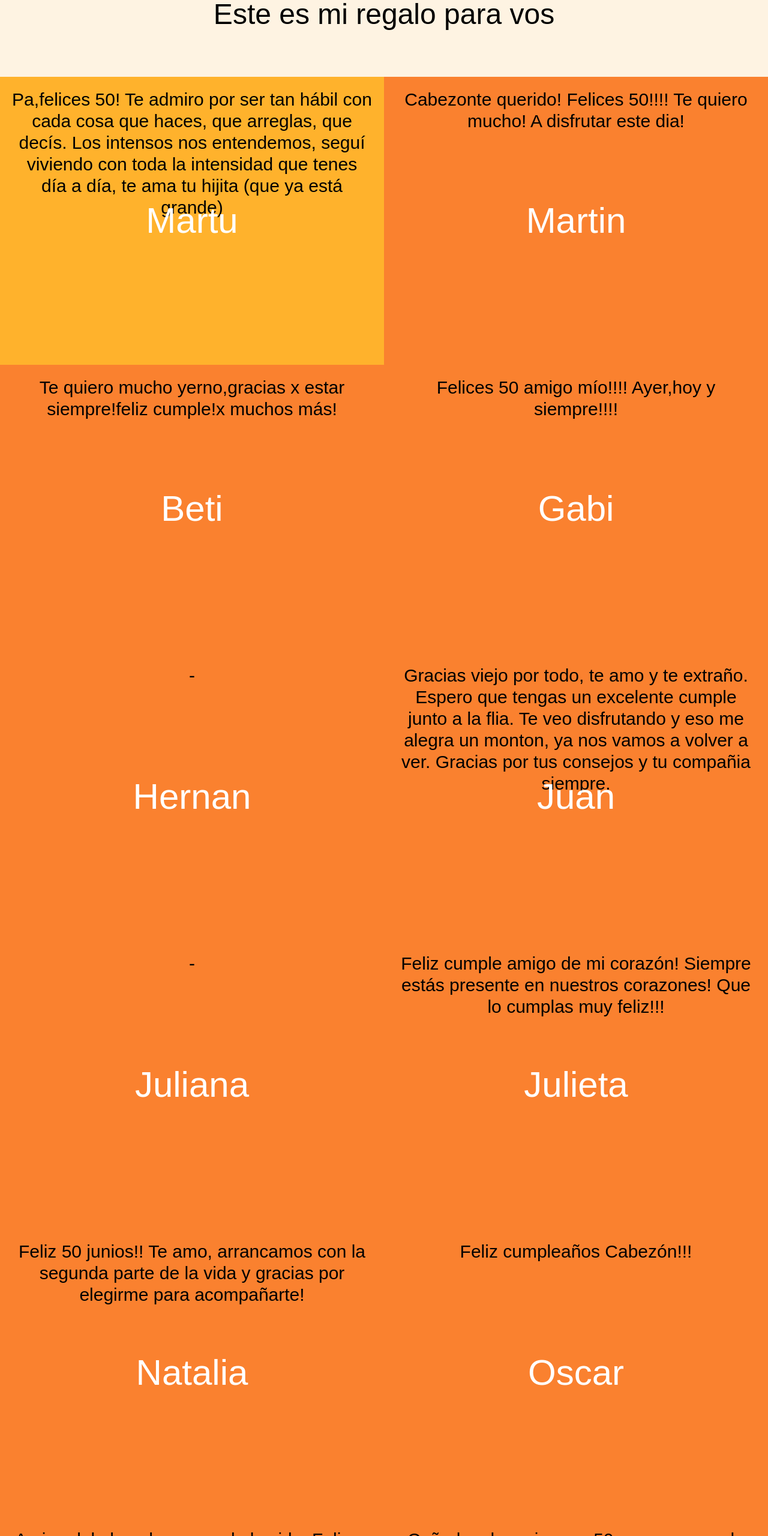
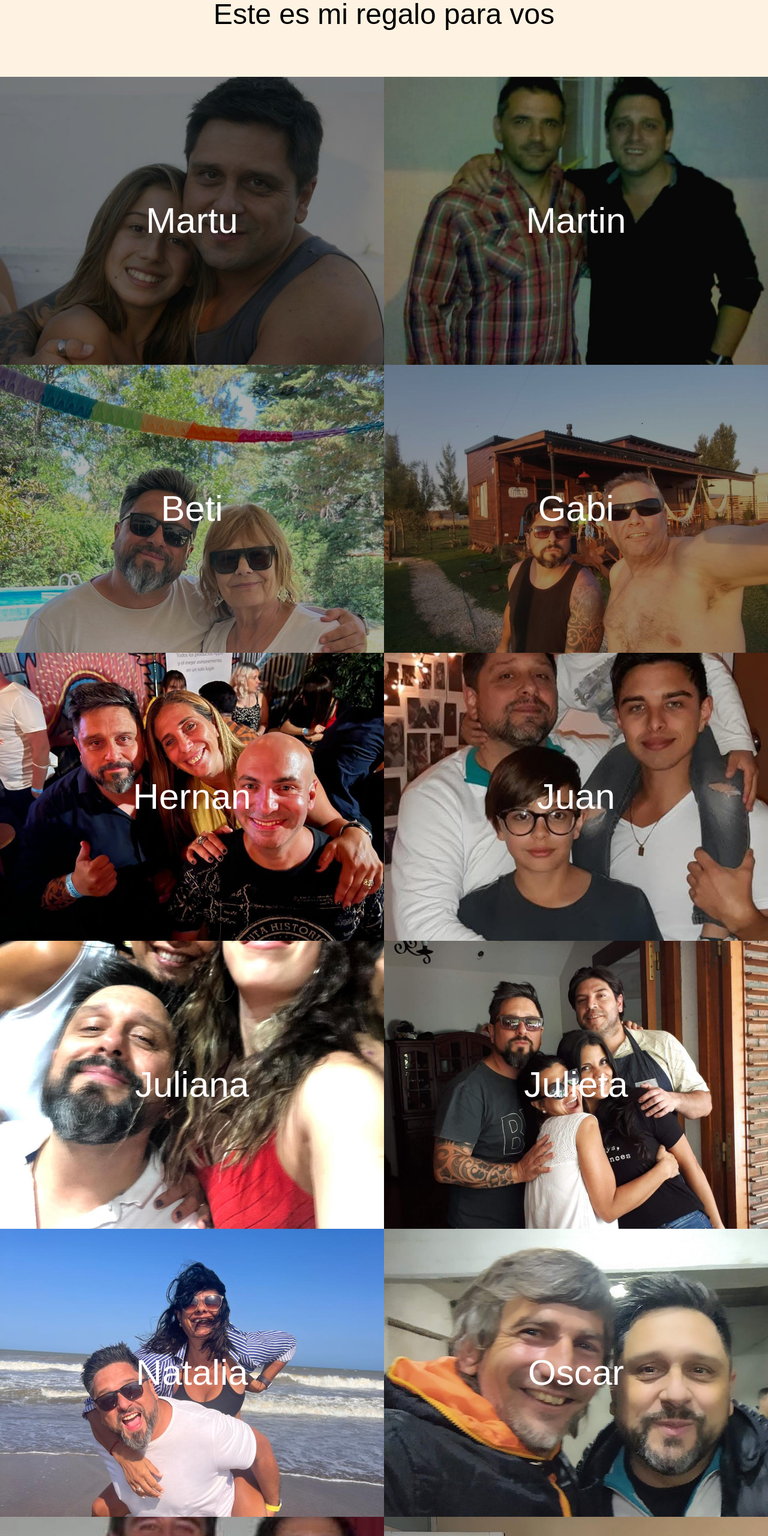
Before and after one commit to RomanFernandezSalch/50-regalo, a website built with Vite: page index.html in a window 1280 px wide. Shown: the part 160-2720 px from the top of the page at 60% size. Built offline with nearby package versions, Linux system fonts and the light colour scheme; files whose address does not match are found by name.

Commit message:
Prueba error not found

```diff
--- a/index.html
+++ b/index.html
@@ -19,7 +19,7 @@
       <section id="cartas" class="bg-amber-300 md:grid grid-cols-2">
 <!--? --------------------------------CARTA__1  ---------------------------------->
         <article  class="bg-secundario relative h-120 overflow-hidden text-black">
-          <div id="carta1" class="bg-[url(imgs/foto-martu.jpg)] w-full h-full bg-cover bg-center absolute cursor-pointer
+          <div id="carta1" class="bg-[url(/imgs/foto-martu.jpg)] w-full h-full bg-cover bg-center absolute cursor-pointer
           transition delay-100 duration-500 ease-in-out
           hover:brightness-50"><h2 class="absolute inset-0 flex justify-center items-center text-6xl text-white z-10 sm">Martu</h2></div>
           <p class="m-5 text-3xl text text-center">Pa,felices 50! Te admiro por ser tan hábil con cada cosa que haces, que arreglas, que decís. Los intensos nos entendemos, seguí viviendo con toda la intensidad que tenes día a día, te ama tu hijita (que ya está grande)</p>
@@ -28,7 +28,7 @@
 
 <!--? --------------------------------CARTA__2  ---------------------------------->
         <article  class="bg-terciario relative h-120 overflow-hidden text-black">
-          <div id="carta2" class="bg-[url(imgs/foto-martin.jpg)] w-full h-full bg-cover absolute bg-center xlt:bg-position-[center_-1rem] cursor-pointer
+          <div id="carta2" class="bg-[url(/imgs/foto-martin.jpg)] w-full h-full bg-cover absolute bg-center xlt:bg-position-[center_-1rem] cursor-pointer
           transition delay-100 duration-500 ease-in-out
           hover:brightness-50"><h2 class="absolute inset-0 flex justify-center items-center text-6xl text-white z-10">Martin</h2></div>
           <p class="m-5 text-3xl text text-center">Cabezonte querido! Felices 50!!!! Te quiero mucho! A disfrutar este dia!</p>
@@ -36,7 +36,7 @@
 
 <!--? --------------------------------CARTA__3  ---------------------------------->
         <article  class="bg-terciario relative h-120 overflow-hidden text-black">
-          <div id="carta3" class="bg-[url(imgs/foto-beti.jpg)] w-full h-full bg-cover absolute cursor-pointer 2xl:bg-position-[center_-14rem]
+          <div id="carta3" class="bg-[url(/imgs/foto-beti.jpg)] w-full h-full bg-cover absolute cursor-pointer 2xl:bg-position-[center_-14rem]
           transition delay-100 duration-500 ease-in-out
           hover:brightness-50"><h2 class="absolute inset-0 flex justify-center items-center text-6xl text-white z-10">Beti</h2></div>
           <p class="m-5 text-3xl text text-center">Te quiero mucho yerno,gracias x estar siempre!feliz cumple!x muchos más!</p>
@@ -44,7 +44,7 @@
 
 <!--? --------------------------------CARTA__4  ---------------------------------->
         <article  class="bg-terciario relative h-120 overflow-hidden text-black">
-          <div id="carta4" class="bg-[url(imgs/foto-gabi.jpg)] w-full h-full bg-cover absolute cursor-pointer bg-center
+          <div id="carta4" class="bg-[url(/imgs/foto-gabi.jpg)] w-full h-full bg-cover absolute cursor-pointer bg-center
           transition delay-100 duration-500 ease-in-out
           hover:brightness-50"><h2 class="absolute inset-0 flex justify-center items-center text-6xl text-white z-10">Gabi</h2></div>
           <p class="m-5 text-3xl text text-center">Felices 50 amigo mío!!!! Ayer,hoy y siempre!!!!</p>
@@ -52,7 +52,7 @@
 
 <!--? --------------------------------CARTA__5  ---------------------------------->
         <article  class="bg-terciario relative h-120 overflow-hidden text-black">
-          <div id="carta5" class="bg-[url(imgs/foto-hernan.jpg)] w-full h-full bg-cover absolute cursor-pointer bg-center xlt:bg-position-[center_-3rem]
+          <div id="carta5" class="bg-[url(/imgs/foto-hernan.jpg)] w-full h-full bg-cover absolute cursor-pointer bg-center xlt:bg-position-[center_-3rem]
           transition delay-100 duration-500 ease-in-out
           hover:brightness-50"><h2 class="absolute inset-0 flex justify-center items-center text-6xl text-white z-10">Hernan</h2></div>
           <p class="m-5 text-3xl text text-center">-</p>
@@ -60,7 +60,7 @@
 
 <!--? --------------------------------CARTA__6  ---------------------------------->
         <article  class="bg-terciario relative h-120 overflow-hidden text-black">
-          <div id="carta6" class="bg-[url(imgs/foto-juan.jpg)] w-full h-full bg-cover absolute cursor-pointer bg-center xlt:bg-position-[center_-27.5rem]
+          <div id="carta6" class="bg-[url(/imgs/foto-juan.jpg)] w-full h-full bg-cover absolute cursor-pointer bg-center xlt:bg-position-[center_-27.5rem]
           transition delay-100 duration-500 ease-in-out
           hover:brightness-50"><h2 class="absolute inset-0 flex justify-center items-center text-6xl text-white z-10">Juan</h2></div>
           <p class="m-5 text-3xl text text-center">Gracias viejo por todo, te amo y te extraño. Espero que tengas un excelente cumple junto a la flia. Te veo disfrutando y eso me alegra un monton, ya nos vamos a volver a ver. Gracias por tus consejos y tu compañia siempre.</p>
@@ -68,7 +68,7 @@
 
 <!--? --------------------------------CARTA__7  ---------------------------------->
         <article  class="bg-terciario relative h-120 overflow-hidden text-black">
-          <div id="carta7" class="bg-[url(imgs/foto-juliana.jpg)] w-full h-full bg-cover absolute cursor-pointer xl:bg-position-[center_-18.3rem]
+          <div id="carta7" class="bg-[url(/imgs/foto-juliana.jpg)] w-full h-full bg-cover absolute cursor-pointer xl:bg-position-[center_-18.3rem]
           transition delay-100 duration-500 ease-in-out
           hover:brightness-50"><h2 class="absolute inset-0 flex justify-center items-center text-6xl text-white z-10">Juliana</h2></div>
           <p class="m-5 text-3xl text text-center">-</p>
@@ -76,7 +76,7 @@
 
 <!--? --------------------------------CARTA__8  ---------------------------------->
         <article  class="bg-terciario relative h-120 overflow-hidden text-black">
-          <div id="carta8" class="bg-[url(imgs/foto-julieta.jpg)] w-full h-full bg-cover absolute cursor-pointer bg-center xlt:bg-position-[center_-3.5rem]
+          <div id="carta8" class="bg-[url(/imgs/foto-julieta.jpg)] w-full h-full bg-cover absolute cursor-pointer bg-center xlt:bg-position-[center_-3.5rem]
           transition delay-100 duration-500 ease-in-out
           hover:brightness-50"><h2 class="absolute inset-0 flex justify-center items-center text-6xl text-white z-10">Julieta</h2></div>
           <p class="m-5 text-3xl text text-center">Feliz cumple amigo de mi corazón! Siempre estás presente en nuestros corazones! Que lo cumplas muy feliz!!!</p>
@@ -84,7 +84,7 @@
 
 <!--? --------------------------------CARTA__9  ---------------------------------->
         <article  class="bg-terciario relative h-120 overflow-hidden text-black">
-          <div id="carta9" class="bg-[url(imgs/foto-nati.jpg)] w-full h-full bg-cover absolute cursor-pointer bg-center xlt:bg-position-[center_-23rem]
+          <div id="carta9" class="bg-[url(/imgs/foto-nati.jpg)] w-full h-full bg-cover absolute cursor-pointer bg-center xlt:bg-position-[center_-23rem]
           transition delay-100 duration-500 ease-in-out
           hover:brightness-50"><h2 class="absolute inset-0 flex justify-center items-center text-6xl text-white z-10">Natalia</h2></div>
           <p class="m-5 text-3xl text text-center">Feliz 50 junios!! Te amo, arrancamos con la segunda parte de la vida y gracias por elegirme para acompañarte!</p>
@@ -92,7 +92,7 @@
 
 <!--? --------------------------------CARTA__10  ---------------------------------->
         <article  class="bg-terciario relative h-120 overflow-hidden text-black">
-          <div id="carta10" class="bg-[url(imgs/foto-oscar.jpg)] w-full h-full bg-cover absolute cursor-pointer bg-center
+          <div id="carta10" class="bg-[url(/imgs/foto-oscar.jpg)] w-full h-full bg-cover absolute cursor-pointer bg-center
           transition delay-100 duration-500 ease-in-out
           hover:brightness-50"><h2 class="absolute inset-0 flex justify-center items-center text-6xl text-white z-10">Oscar</h2></div>
           <p class="m-5 text-3xl text text-center">Feliz cumpleaños Cabezón!!!</p>
@@ -100,7 +100,7 @@
 
 <!--? --------------------------------CARTA__11  ---------------------------------->
         <article  class="bg-terciario relative h-120 overflow-hidden text-black">
-          <div id="carta11" class="bg-[url(imgs/foto-pablo.jpg)] w-full h-full bg-cover absolute cursor-pointer bg-center xl:bg-position-[center_-20rem]
+          <div id="carta11" class="bg-[url(/imgs/foto-pablo.jpg)] w-full h-full bg-cover absolute cursor-pointer bg-center xl:bg-position-[center_-20rem]
           transition delay-100 duration-500 ease-in-out
           hover:brightness-50"><h2 class="absolute inset-0 flex justify-center items-center text-6xl text-white z-10">Pablo</h2></div>
           <p class="m-5 text-3xl text text-center">Amigo del alma, hermano de la vida. Felices 50!! Que este segundo tiempo de la vida sea mejor o tan bueno como el primero.Por 40 años más de amistad mínimo. Abrazo enorme!!</p>
@@ -108,7 +108,7 @@
 
 <!--? --------------------------------CARTA__12  ---------------------------------->
         <article  class="bg-terciario relative h-120 overflow-hidden text-black">
-          <div id="carta12" class="bg-[url(imgs/foto-paula.jpg)] w-full h-full bg-cover absolute cursor-pointer bg-center xlt:bg-position-[center_-16rem]
+          <div id="carta12" class="bg-[url(/imgs/foto-paula.jpg)] w-full h-full bg-cover absolute cursor-pointer bg-center xlt:bg-position-[center_-16rem]
           transition delay-100 duration-500 ease-in-out
           hover:brightness-50"><h2 class="absolute inset-0 flex justify-center items-center text-6xl text-white z-10">Paula</h2></div>
           <p class="m-5 text-3xl text text-center">Cuñado... los primeros 50 son ensayo... lo mejorcito se viene ahora! Feliz cumpleaños, sos un gran tipo, gracias por las risas y el amor que das. Te quiero mucho</p>
@@ -116,28 +116,28 @@
 
 <!--? --------------------------------CARTA__13  ---------------------------------->
         <article  class="bg-terciario relative h-120 overflow-hidden text-black">
-          <div id="carta13" class="bg-[url(imgs/foto-sil.jpg)] w-full h-full bg-cover absolute cursor-pointer bg-center
+          <div id="carta13" class="bg-[url(/imgs/foto-sil.jpg)] w-full h-full bg-cover absolute cursor-pointer bg-center
           transition delay-100 duration-500 ease-in-out
           hover:brightness-50"><h2 class="absolute inset-0 flex justify-center items-center text-6xl text-white z-10">Silvia</h2></div>
           <p class="m-5 text-3xl text text-center">Hermanito te amo, siempre deseo una vida feliz para los dos y se que estamos unidos para siempre aquí y en la eternidad. GRACIAS TOTALES</p>
         </article>
 <!--? --------------------------------CARTA__14  ---------------------------------->
         <article  class="bg-terciario relative h-120 overflow-hidden text-black">
-          <div id="carta14" class="bg-[url(imgs/foto-feli.jpg)] w-full h-full bg-cover absolute cursor-pointer bg-center xl:bg-position-[center_-2rem]
+          <div id="carta14" class="bg-[url(/imgs/foto-feli.jpg)] w-full h-full bg-cover absolute cursor-pointer bg-center xl:bg-position-[center_-2rem]
           transition delay-100 duration-500 ease-in-out
           hover:brightness-50"><h2 class="absolute inset-0 flex justify-center items-center text-6xl text-white z-10">Feli</h2></div>
           <p class="m-5 text-3xl text text-center">-</p>
         </article>
 <!--? --------------------------------CARTA__15  ---------------------------------->
         <article  class="bg-terciario relative h-120 overflow-hidden text-black">
-          <div id="carta15" class="bg-[url(imgs/foto-cata.jpg)] w-full h-full bg-cover absolute cursor-pointer bg-center xl:bg-position-[center_-15rem]
+          <div id="carta15" class="bg-[url(/imgs/foto-cata.jpg)] w-full h-full bg-cover absolute cursor-pointer bg-center xl:bg-position-[center_-15rem]
           transition delay-100 duration-500 ease-in-out
           hover:brightness-50"><h2 class="absolute inset-0 flex justify-center items-center text-6xl text-white z-10">Cata</h2></div>
           <p class="m-5 text-3xl text text-center">-</p>
         </article>
 <!--? --------------------------------CARTA__16  ---------------------------------->
         <article  class="bg-terciario relative h-120 overflow-hidden text-black">
-          <div id="carta16" class="bg-[url(imgs/foto-puma.jpg)] w-full h-full bg-cover absolute cursor-pointer bg-center 2xl:bg-position-[center_-6rem]
+          <div id="carta16" class="bg-[url(/imgs/foto-puma.jpg)] w-full h-full bg-cover absolute cursor-pointer bg-center 2xl:bg-position-[center_-6rem]
           transition delay-100 duration-500 ease-in-out
           hover:brightness-50"><h2 class="absolute inset-0 flex justify-center items-center text-6xl text-white z-10">Puma</h2></div>
           <p class="m-5 text-3xl text text-center">Cabezón, amigo y hermano de la vida. Una terminando 7mo grado con todo lo que esa epoca nos dió de felicidad en la escuela y en el barrio donde viviamos casí todo el día jujtos en lo de Peto y Dorita. La otra ya más viejos pero con la amistad intacta. Cuando a Richards le preguntaron por Jagger hoy dijo.... no me acuerdo de la vida sin Mick... Idem amigo!!!!</p>
```
